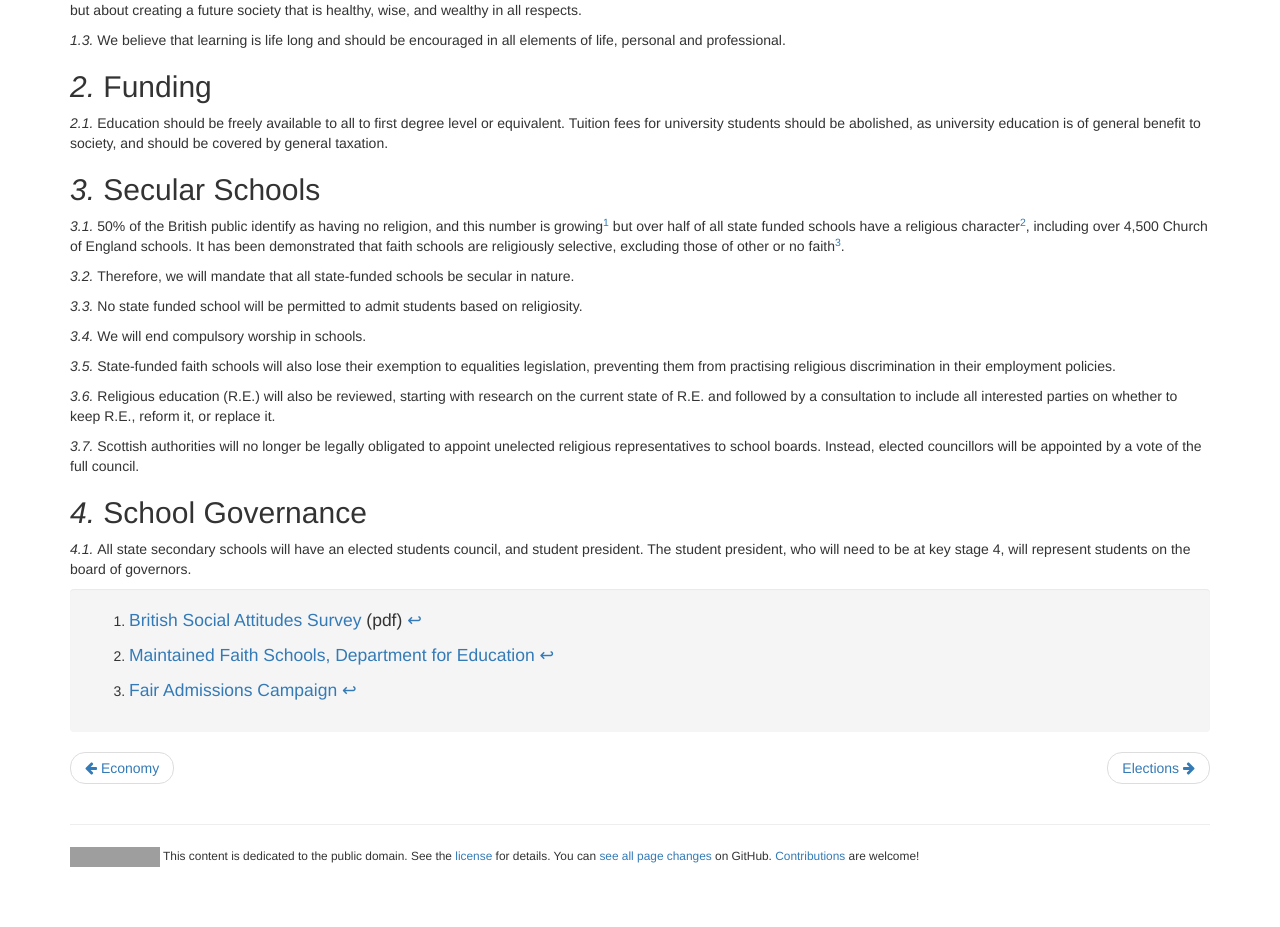
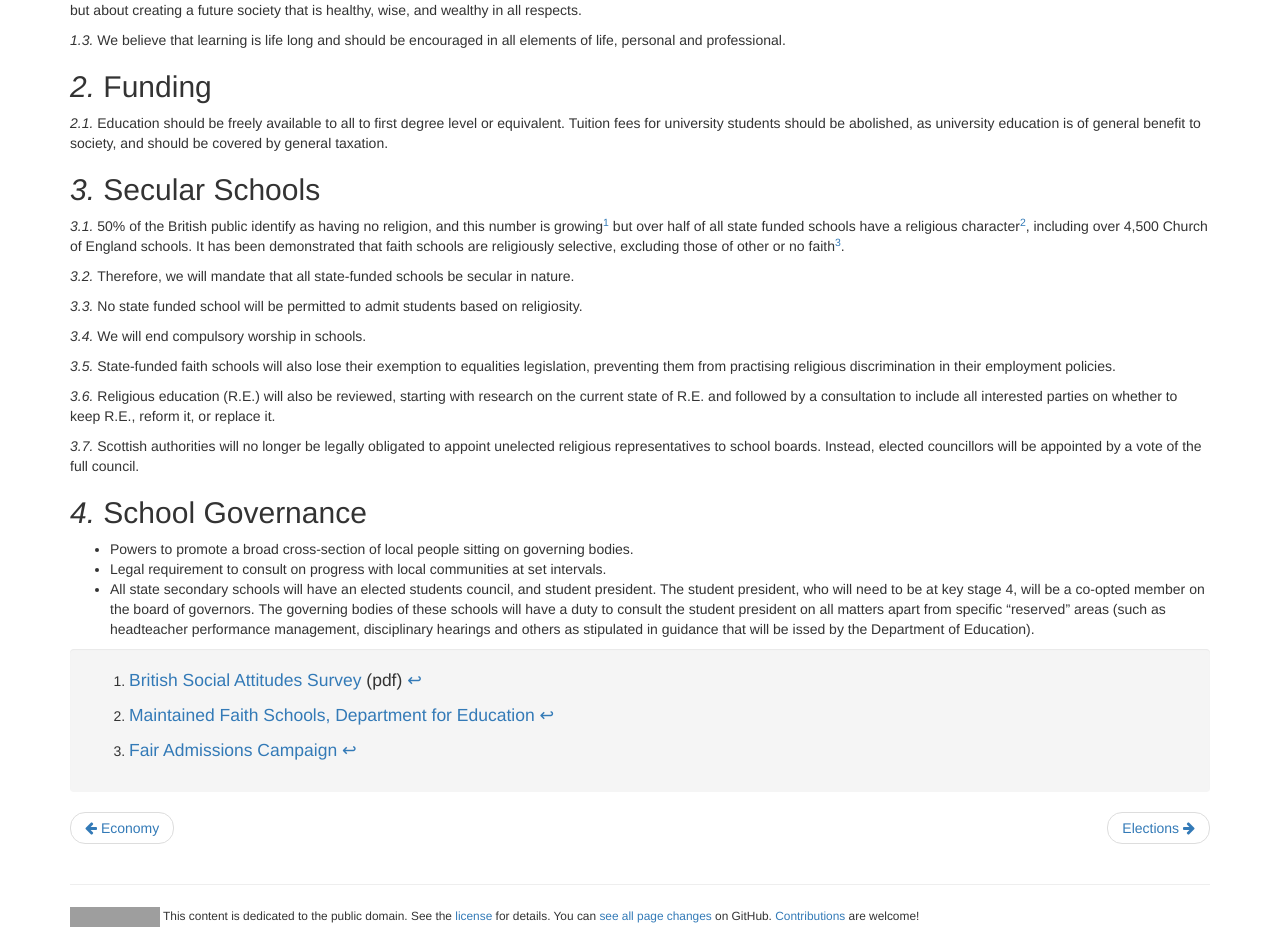
Before and after one commit to openpolitics/manifesto, a Jekyll site: the page built from manifesto/education.md, in a window 1280 px wide and 1340 px high. Shown: the part 413-1340 px from the top of the window. Built offline with Jekyll 4.4.1, drawn with Linux system fonts in a browser that asks for light colours; nearby versions of some CDN libraries; grey boxes are pictures that could not be loaded.

Commit message:
School Governance
Changes to student president and their membership of governing bodies.

```diff
--- a/manifesto/education.md
+++ b/manifesto/education.md
@@ -35,7 +35,9 @@ Scottish authorities will no longer be legally obligated to appoint unelected re
 
 ## School Governance
 
-All state secondary schools will have an elected students council, and student president. The student president, who will need to be at key stage 4, will represent students on the board of governors.
+- Powers to promote a broad cross-section of local people sitting on governing bodies.
+- Legal requirement to consult on progress with local communities at set intervals.
+- All state secondary schools will have an elected students council, and student president. The student president, who will need to be at key stage 4, will be a co-opted member on the board of governors.  The governing bodies of these schools will have a duty to consult the student president on all matters apart from specific "reserved" areas (such as headteacher performance management, disciplinary hearings and others as stipulated in guidance that will be issed by the Department of Education).
 
 [^1]: [British Social Attitudes Survey](http://ir2.flife.de/data/natcen-social-research/igb_html/pdf/chapters/BSA28_12Religion.pdf) (pdf)
 [^2]: [Maintained Faith Schools, Department for Education](https://www.gov.uk/government/publications/maintained-faith-schools/maintained-faith-schools)
```
